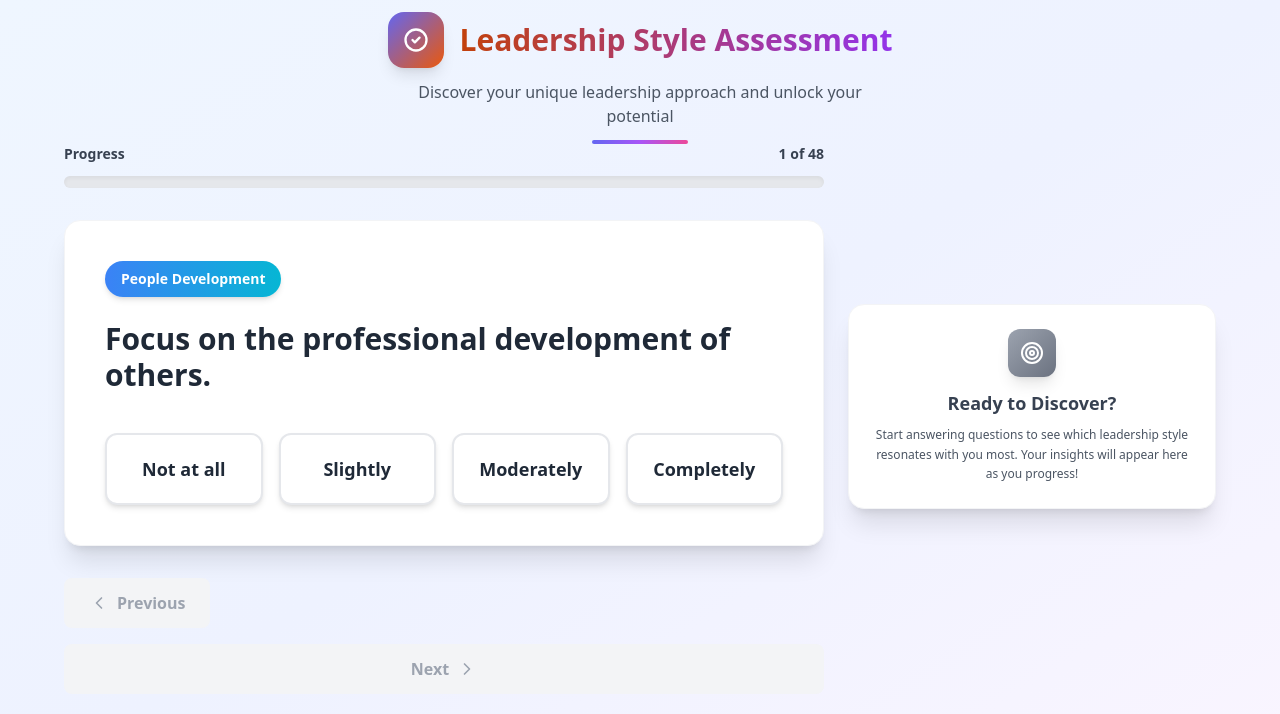
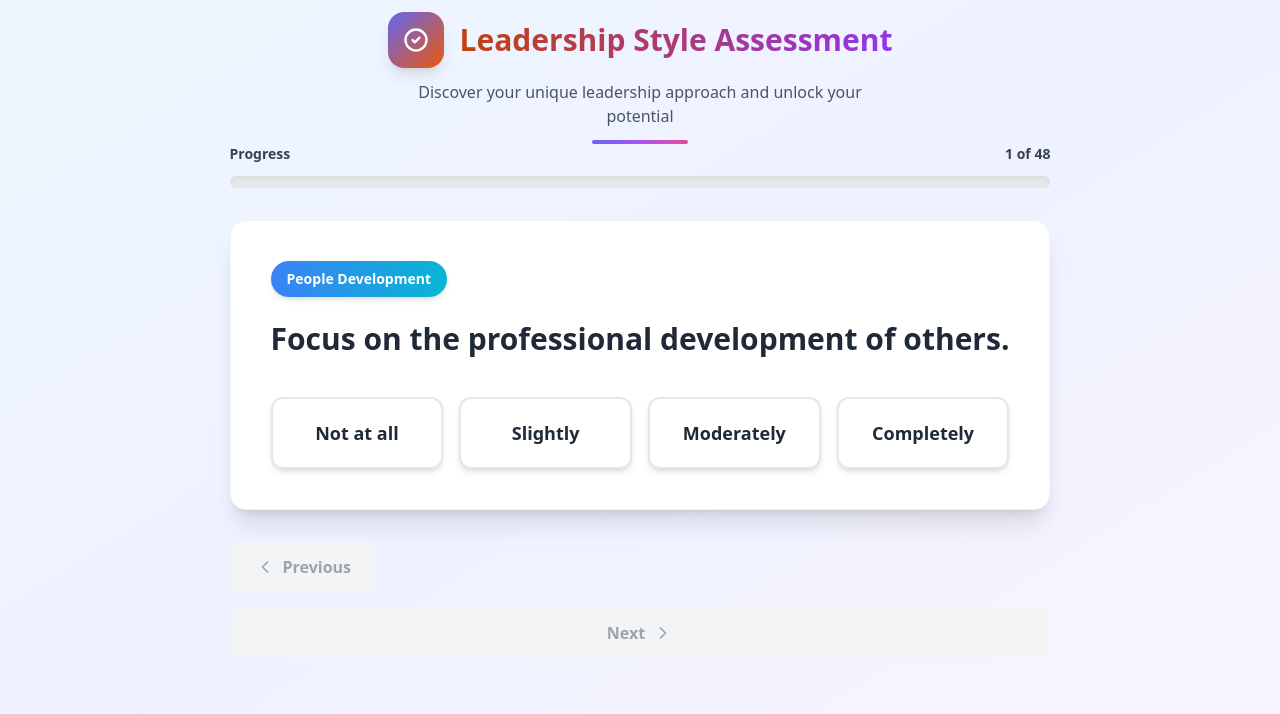
Before and after one commit to MichaelGetu-git/Questions-jo, a React (Vite) app: page / in a window 1280 px wide. Shown: the top 714 px of the page. Built offline with nearby package versions, Linux system fonts and the light colour scheme.

Commit message:
update: main centered

```diff
--- a/src/App.tsx
+++ b/src/App.tsx
@@ -151,7 +151,7 @@ const LeadershipQuestionnaire: React.FC = () => {
       <div className="max-w-6xl mx-auto">
         <Header />
 
-        <div className="grid lg:grid-cols-3 gap-6">
+        <div className="flex items-center justify-center">
           <QuestionCard
             question={questions[currentQuestion]}
             currentQuestion={currentQuestion}
@@ -162,11 +162,6 @@ const LeadershipQuestionnaire: React.FC = () => {
             onNext={handleNext}
           />
 
-          <DesktopSidebar
-            currentTopStyle={currentTopStyle}
-            leadershipStyles={leadershipStyles}
-            answers={answers}
-          />
         </div>
 
       </div>
```
